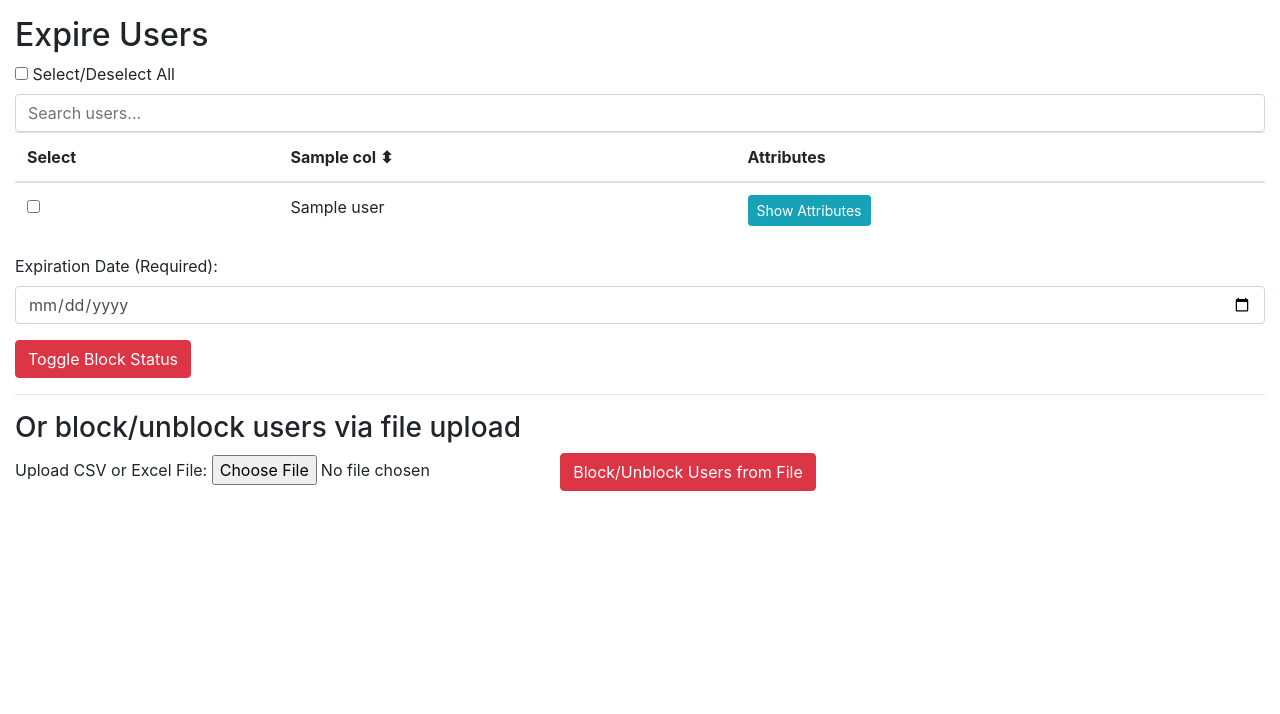
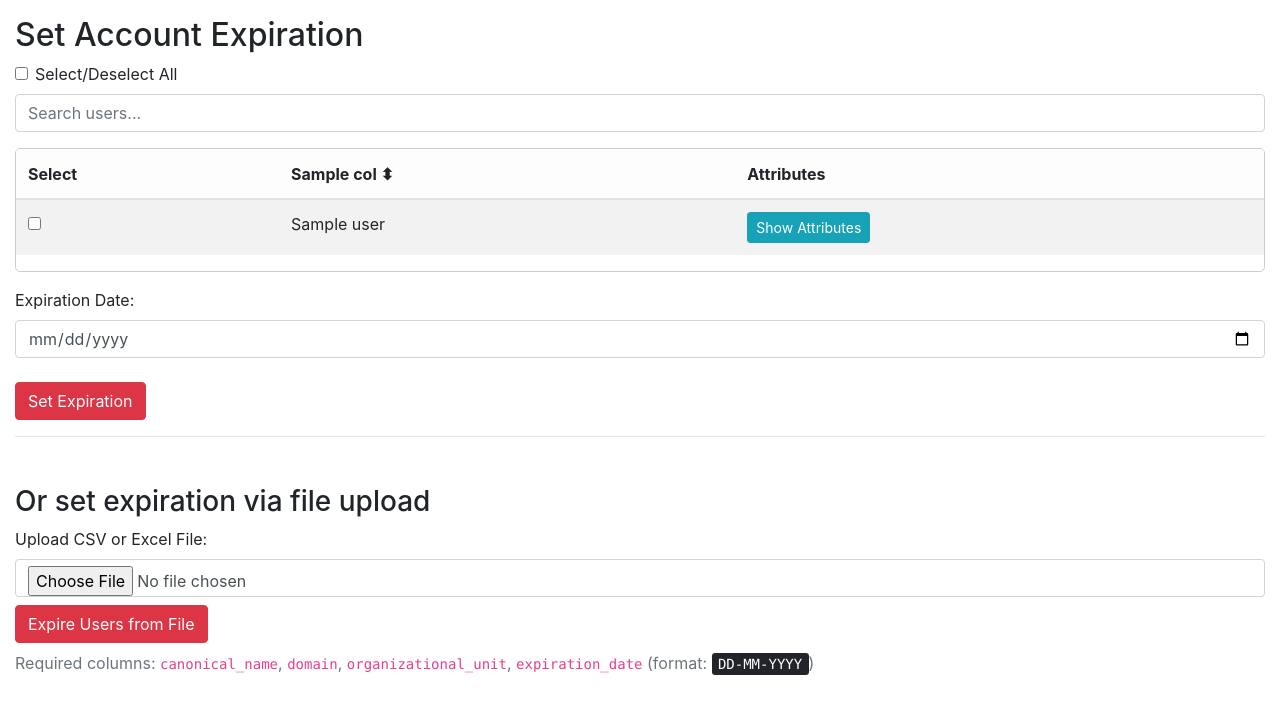
Before and after one commit to projektzad/projektzad, a Flask app: template myapp/app/templates/expire_user.html in a window 1280 px wide. Shown: the part 80-794 px from the top of the page. Run offline with Flask 3, Linux system fonts and the light colour scheme; the template is opened without the code that fills it: most values are stand-ins (such as "Sample title", 1, 10 or a date in 2020); some libraries are stand-ins or nearby versions.

Commit message:
sprawdzenie batchowych funkcji oraz poprawienie widoku tabeli

```diff
--- /dev/null
+++ b/myapp/app/static/import_195fd0e2c3c94048a0b86e9512a910e6.csv
@@ -0,0 +1,3 @@
+canonical_name,domain,organizational_unit,password
+Jan Kowalski,testad.local,Users,Haslo123!
+Anna Nowak,testad.local,IT,Bezpieczne456!
--- /dev/null
+++ b/myapp/app/static/import_3fba3a75ca1a42e6ba064f3815dc5343.csv
@@ -0,0 +1,3 @@
+canonical_name,domain,organizational_unit
+Czesław Białas,testad.local,Users
+Marcin Opałka,testad.local,Users
--- /dev/null
+++ b/myapp/app/static/import_4d50c79d0e554478ab21181b01738679.csv
@@ -0,0 +1,3 @@
+username,first_name,last_name,password
+j.kowalski,Jan,Kowalski,Haslo123!
+a.nowak,Anna,Nowak,Bezpieczne456!
--- /dev/null
+++ b/myapp/app/static/import_5c0fb5e68bbe473a81fcc10f88927ff9.csv
@@ -0,0 +1,3 @@
+username,first_name,last_name,password
+Jan,Kowalski,Jan,Kowalski,Haslo123!
+Jan,Kowalski,Anna,Nowak,Bezpieczne456!
--- /dev/null
+++ b/myapp/app/static/import_a0ae963129f643c7b10c14920f52c6bd.csv
@@ -0,0 +1,3 @@
+canonical_name,domain,organizational_unit
+Czesław Białas,testad.local,Users
+Marcin Opałka,testad.local,Users
--- /dev/null
+++ b/myapp/app/static/import_b6f0f341328f467da7e88fc91056e462.csv
@@ -0,0 +1,2 @@
+canonical_name,domain,organizational_unit
+Stanislaw Galek,testad.local,testoweou/test
--- a/myapp/app/templates/add_user.html
+++ b/myapp/app/templates/add_user.html
@@ -23,7 +23,7 @@
         <button type="submit" class="btn btn-primary">Add User</button>
     </form>
     <hr>
-<h4>📥 Import Users from CSV or XLSX</h4>
+<h4>Add Users from CSV or XLSX</h4>
 <form method="post" enctype="multipart/form-data">
     <div class="form-group">
         <label for="file">Select File:</label>
--- a/myapp/app/templates/expire_user.html
+++ b/myapp/app/templates/expire_user.html
@@ -1,20 +1,21 @@
 {% extends 'base.html' %}
 
 {% block content %}
-    <h2>Expire Users</h2>
+    <h2>Set Account Expiration</h2>
 
-    <!-- Form for selecting users to block/unblock -->
     <form method="post">
-        <th>
-            <input type="checkbox" id="selectAll">
-            <label for="selectAll">Select/Deselect All</label>
-        </th>
-        <input type="text" id="searchUser" class="form-control" placeholder="Search users...">
-        <table class="table" id="userTable">
-            <thead>
+        <div class="form-check mb-2">
+            <input type="checkbox" class="form-check-input" id="selectAll">
+            <label class="form-check-label" for="selectAll">Select/Deselect All</label>
+        </div>
+
+        <input type="text" id="searchUser" class="form-control mb-3" placeholder="Search users...">
+
+        <div style="max-height: 500px; overflow-y: auto; border: 1px solid #ccc; border-radius: 5px;">
+            <table class="table table-striped table-hover" id="userTable">
+                <thead class="table-light">
                     <tr>
                         <th>Select</th>
-                    <!-- Dynamiczne generowanie nagłówków kolumn na podstawie cols -->
                         {% for col in cols %}
                             <th>{{ col }} ⬍</th>
                         {% endfor %}
@@ -25,11 +26,9 @@
                     {% for user in users %}
                     <tr>
                         <td>
-                        <!-- Checkbox do zaznaczania użytkowników -->
                             <input type="checkbox" name="selected_users" value="{{ user.name }}|{{ user.distinguishedName }}"
                                    {% if user.name in options or user.distinguishedName in options %}checked{% endif %}>
                         </td>
-                    <!-- Dynamiczne generowanie komórek tabeli na podstawie cols -->
                         {% for col in cols %}
                             <td>{{ user[col] if user[col] else 'N/A' }}</td>
                         {% endfor %}
@@ -52,25 +51,33 @@
                     {% endfor %}
                 </tbody>
             </table>
-
-        <!-- Expiration date field -->
-        <div class="form-group">
-            <label for="expiration_date">Expiration Date (Required):</label>
-            <input type="date" id="expiration_date" name="expiration_date" class="form-control" required>
         </div>
 
-        <button type="submit" class="btn btn-danger">Toggle Block Status</button>
+        <div class="form-group mt-3">
+            <label for="expiration_date">Expiration Date:</label>
+            <input type="date" class="form-control" name="expiration_date" id="expiration_date" required>
+        </div>
+
+        <button type="submit" class="btn btn-danger mt-2">Set Expiration</button>
     </form>
 
     <hr>
 
-    <!-- File upload section for blocking/unblocking users -->
-    <h3>Or block/unblock users via file upload</h3>
+    <div class="mt-5">
+        <h3>Or set expiration via file upload</h3>
         <form method="post" enctype="multipart/form-data">
             <label for="file">Upload CSV or Excel File:</label>
-        <input type="file" name="file" id="file" required>
-        <button type="submit" class="btn btn-danger">Block/Unblock Users from File</button>
+            <input type="file" name="file" id="file" required class="form-control">
+            <button type="submit" class="btn btn-danger mt-2">Expire Users from File</button>
+            <p class="text-muted mt-2">
+                Required columns:
+                <code>canonical_name</code>,
+                <code>domain</code>,
+                <code>organizational_unit</code>,
+                <code>expiration_date</code> (format: <kbd>DD-MM-YYYY</kbd>)
+            </p>
         </form>
+    </div>
 
     <script src="{{ url_for('static', filename='js/html.js') }}"></script>
 {% endblock %}
--- /dev/null
+++ b/myapp/uploads/users_to_expire.csv
@@ -0,0 +1,3 @@
+canonical_name,domain,organizational_unit,expiration_date
+Jan Kowalski,testad.local,Users,31-12-2025
+Anna Nowak,testad.local,Users,15-01-2026
```
Also changed, not shown: myapp/app/routes.py (+4 -5 lines), myapp/app/templates/block_user.html (+22 -10 lines), myapp/app/templates/delete_user.html (+24 -17 lines). Lines whose indentation alone changed are shown as unchanged.
